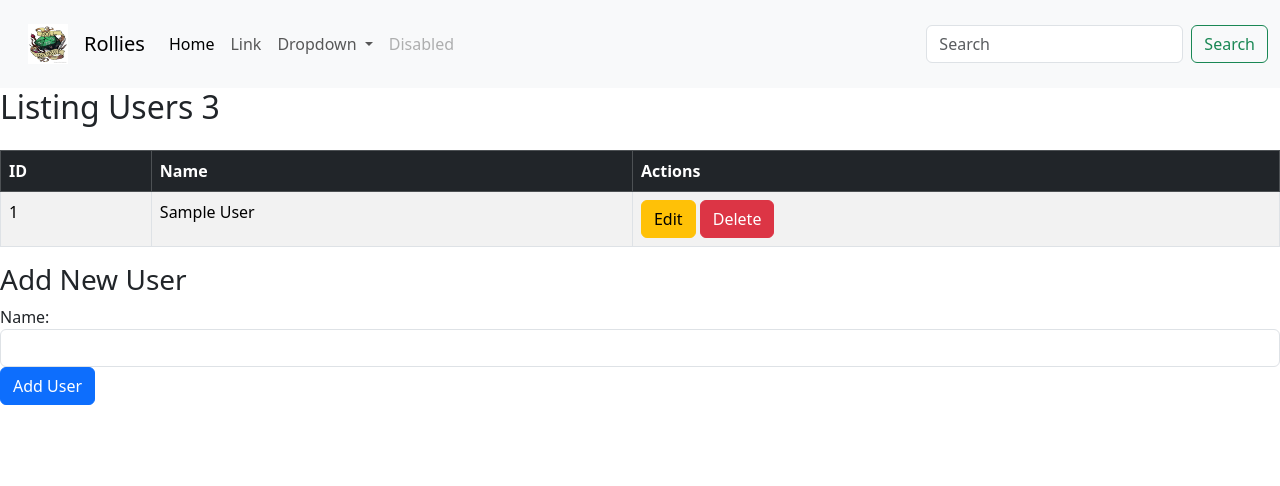
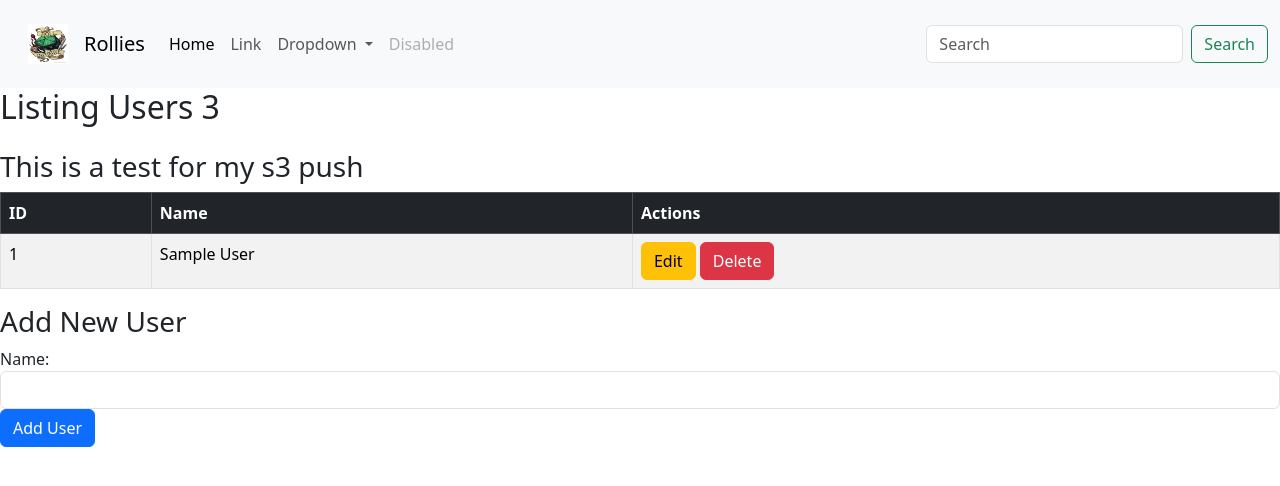
Before and after one commit to CodingWithGavin/collegeproject, a Flask app: page / in a window 1280 px wide. Shown: the top 486 px of the page. Run offline with Flask 3, Linux system fonts and the light colour scheme; tables that the repository leaves empty hold one stand-in row (values such as "Sample post").

Commit message:
Testing our S3 push

```diff
--- a/app/templates/home/index.html
+++ b/app/templates/home/index.html
@@ -15,6 +15,8 @@
     {% include "common/nav.html"  %}
 
     <h2 class="mb-4">Listing Users 3 </h2>
+
+    <h3> This is a test for my s3 push  </h3>
 
     <table class="table table-striped table-bordered table-hover">
         <thead class="table-dark">
```
